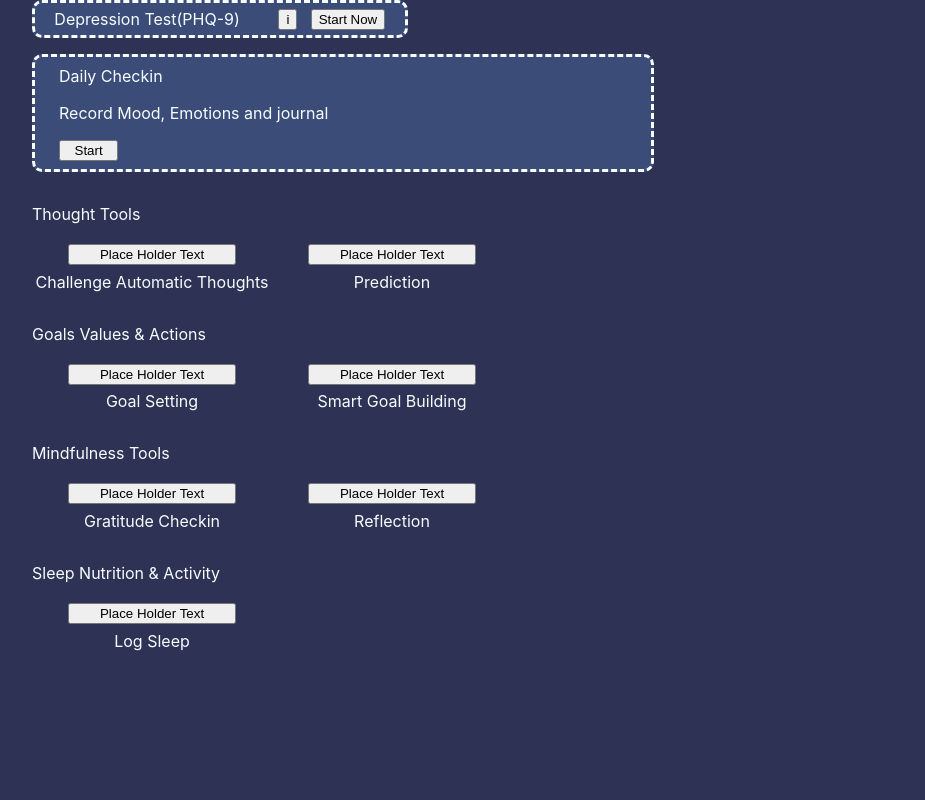
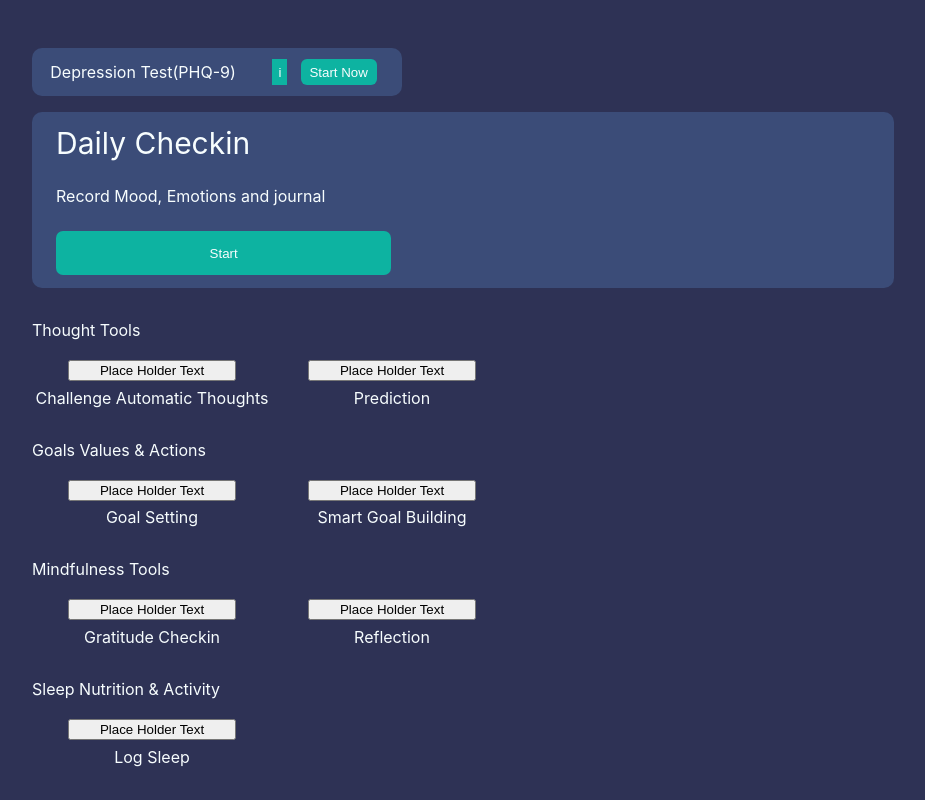
Before and after one commit to ohasseeb/cbt-companion-web-app, a React (Create React App) app: page / in a window 1280 px wide. Shown: the whole page, without its empty margins (16-941 px from the left). Built offline with nearby package versions, Linux system fonts and the light colour scheme.

Commit message:
Added Background colors and added button background and animation

```diff
--- a/src/App.css
+++ b/src/App.css
@@ -1,4 +1,5 @@
 html {
+  margin-top: 3em;
   margin-left: 3em;
   background-color: #2e3255;
   color: #f7fdfe;
--- a/src/components/daily-checkin/daily-checkin.component.jsx
+++ b/src/components/daily-checkin/daily-checkin.component.jsx
@@ -4,9 +4,9 @@
 const DailyCheckin = () => (
   <div className="daily-checkin">
     <div className="inline-daily-checkin">
-      <div> Daily Checkin</div>
-      <div> Record Mood, Emotions and journal</div>
-      <button className="start-button"> Start</button>
+      <div className="title"> Daily Checkin </div>
+      <div className="subtitle"> Record Mood, Emotions and journal</div>
+      <button className="start-button"> Start </button>
     </div>
   </div>
 );
--- a/src/components/daily-checkin/daily-checkin.styles.scss
+++ b/src/components/daily-checkin/daily-checkin.styles.scss
@@ -1,25 +1,40 @@
 .daily-checkin {
-  border: dashed;
-  border-radius: 10px;
-  width: 50%;
+  //   border: dashed;
+  //   border-radius: 10px;
+  width: 70%;
   margin-top: 1em;
   background-color: #3b4c78;
+  border-radius: 10px;
+}
+
+.title {
+  font-size: 30px;
 }
 
 .inline-daily-checkin {
   display: flex;
   flex-flow: column;
   justify-content: space-around;
-  height: 7em;
+  height: 11em;
   margin-left: 1.5em;
 }
 
 .start-button {
-  width: 10%;
+  width: 40%;
+  background-color: #0db3a1;
+  color: #f7fdfe;
+  border: 0;
+  height: 25%;
+  border-radius: 7px;
 }
 
-/* // Background - #2E3255
-Box Color - #3B4C78
-Text - #F7FDFE
-help@resiliens.com
-Woops Wrong chat */
+.start-button:active {
+  box-shadow: 0 1px #666;
+  transform: translateY(4px);
+}
+
+// Background - #2E3255
+// Box Color - #3B4C78
+// Text - #F7FDFE
+// help@resiliens.com
+// Button Color - #0DB3A1
--- a/src/components/depression-test/depression-test.component.jsx
+++ b/src/components/depression-test/depression-test.component.jsx
@@ -6,7 +6,7 @@
     <div>Depression Test(PHQ-9)</div>
     <div className="buttons">
       <button className="info-button"> i </button>
-      <button> Start Now</button>
+      <button className="start-button-test"> Start Now</button>
     </div>
   </div>
 );
--- a/src/components/depression-test/depression-test.styles.scss
+++ b/src/components/depression-test/depression-test.styles.scss
@@ -3,14 +3,37 @@
   justify-content: space-around;
   align-items: center;
   width: 30%;
-  height: 2em;
+  height: 3em;
   border-radius: 10px;
-  border: dashed;
+  // border: dashed;
   background-color: #3b4c78;
+}
+
+.buttons {
+  display: flex;
+  width: 30%;
 }
 
 .info-button {
   margin-right: 1em;
+  background-color: #0db3a1;
+  color: #f7fdfe;
+  border: 0;
+}
+
+.start-button-test {
+  margin-right: 0.5em;
+  background-color: #0db3a1;
+  color: #f7fdfe;
+  border: 0;
+  height: 2em;
+  border-radius: 6px;
+  width: 75%;
+}
+
+.start-button-test:active {
+  box-shadow: 0 1px #666;
+  transform: translateY(4px);
 }
 
 /* // Background - #2E3255
```
